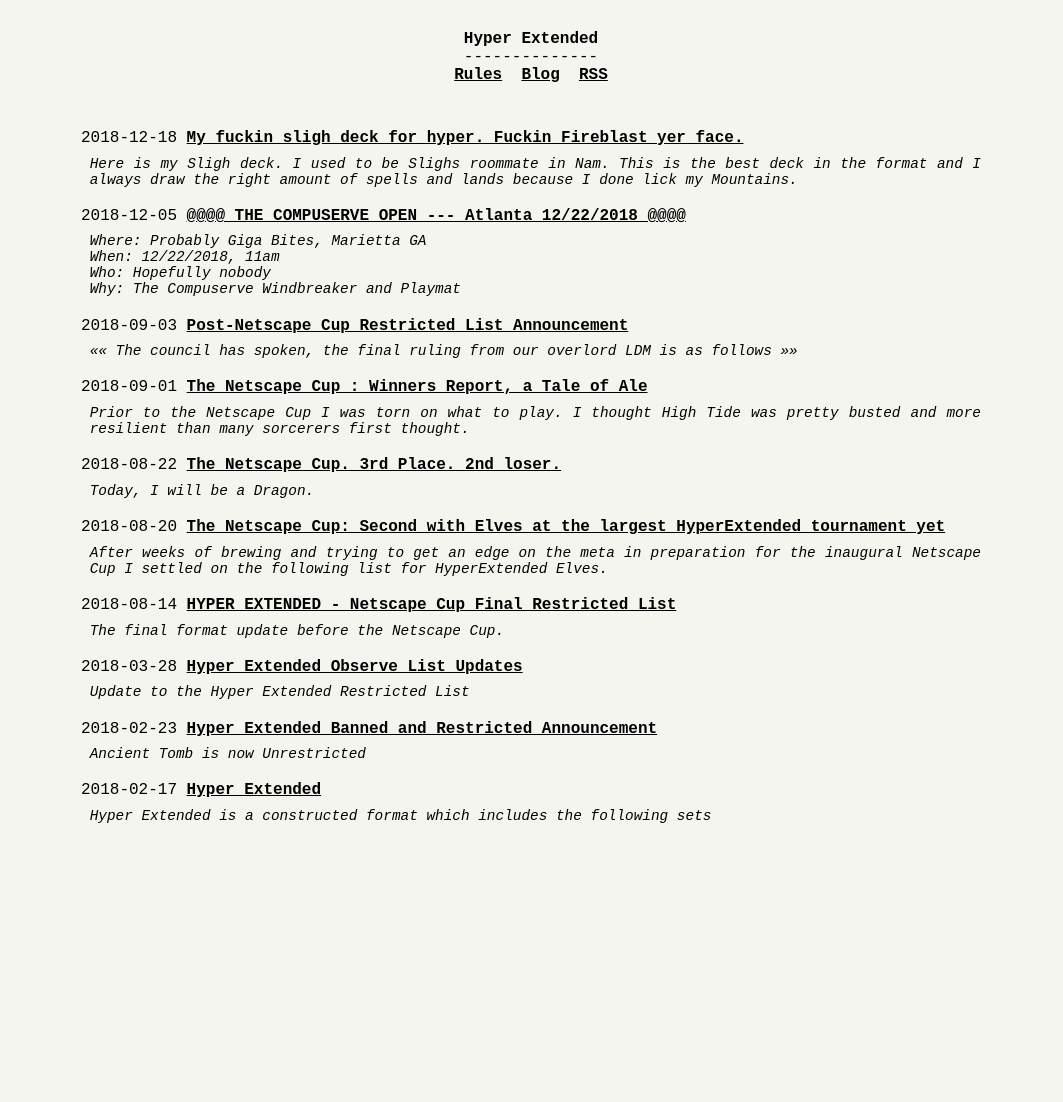
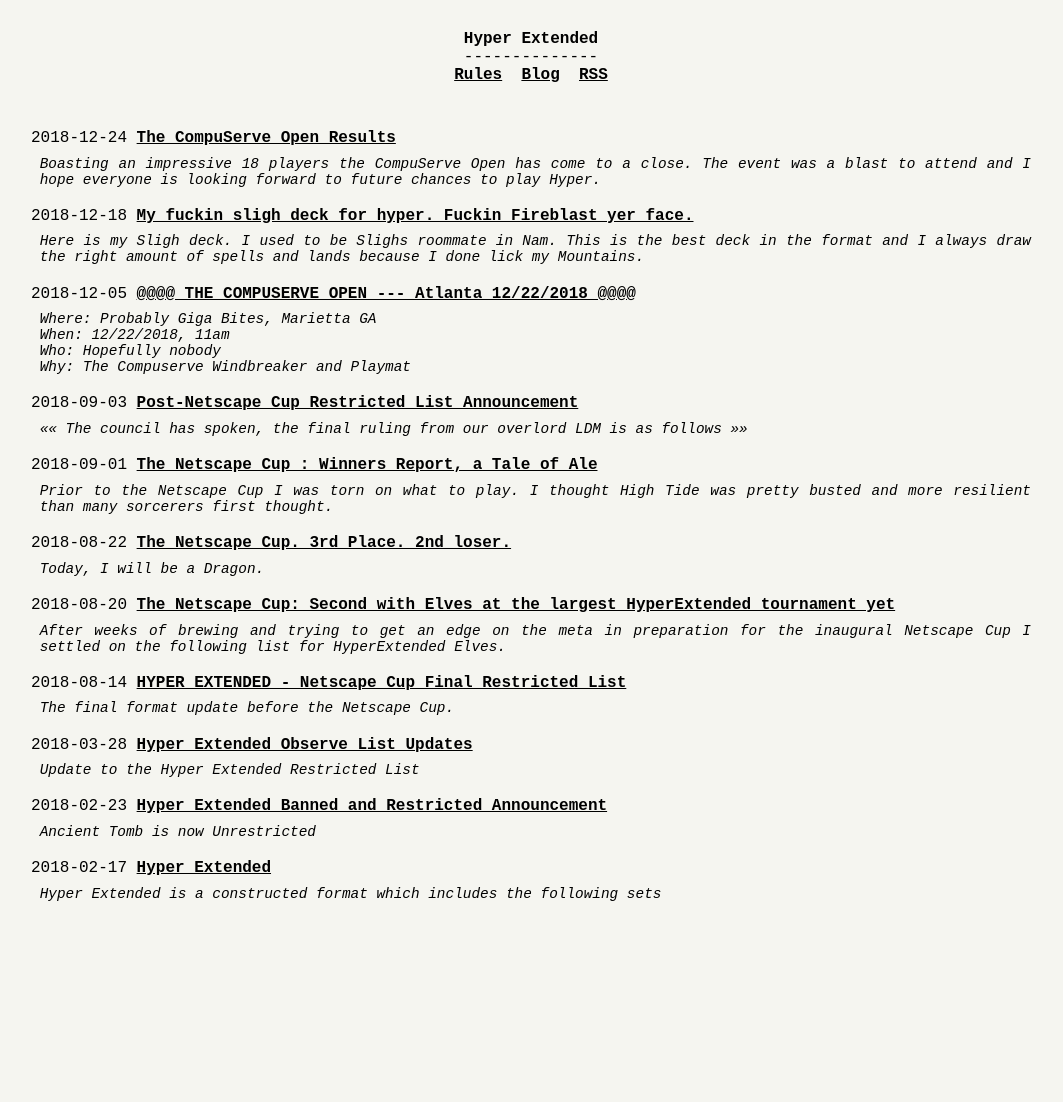
Before and after one commit to hypermtg/hextended.com, a Jekyll site: the page built from blog.html, in a window 1280 px wide. Shown: the whole page, without its empty margins (109-1172 px from the left). Built offline with Jekyll 4.4.1, drawn with Linux system fonts in a browser that asks for light colours; before the commit the page ends 1024 px from its top, so only the background shows below that.

Commit message:
post: 2018-12-24 post compuserve open

```diff
--- /dev/null
+++ b/_posts/2018-12-24-post-compuserve.md
@@ -0,0 +1,213 @@
+---
+layout: post
+title: "The CompuServe Open Results"
+author: brendanhagan
+date: 2018-12-24 17:00:00 -0500
+categories: blog
+tags: announcement events report decks
+---
+
+Boasting an impressive 18 players the CompuServe Open has come to a close. The event was a blast to attend and I hope everyone is looking forward to future chances to play Hyper.
+
+<img src="/assets/img/compuserve/20181222_221036.jpg">
+
+<h2>1st Place: <a href="https://twitter.com/targetplayer">Sol Malka</a>, GBr Survival</h2>
+<hr/>
+
+At the end of 5 rounds and a cut to top 4, the winner is Sol Malka, with a new spin on a old favorite.
+
+<div class="deck">
+<div>
+    <div>8 <a href="https://scryfall.com/card/parl/5/forest">Forest</a></div>
+    <div>3 <a href="https://scryfall.com/card/parl/3/swamp">Swamp</a></div>
+    <div>1 <a href="https://scryfall.com/card/parl/4/mountain">Mountain</a></div>
+    <div>4 <a href="https://scryfall.com/card/apc/141/llanowar-wastes">Llanowar Wastes</a></div>
+    <div>4 <a href="https://scryfall.com/card/ons/330/wooded-foothills">Wooded Foothills</a></div>
+    <div>1 <a href="https://scryfall.com/card/ons/313/bloodstained-mire">Bloodstained Mire</a></div>
+    <div>1 <a href="https://scryfall.com/card/sth/143/volraths-stronghold">Volrath's Stronghold</a></div>
+</div>
+<div>
+    <div>4 <a href="https://scryfall.com/card/usg/132/duress">Duress</a></div>
+    <div>4 <a href="https://scryfall.com/card/exo/129/survival-of-the-fittest">Survival of the Fittest</a></div>
+    <div>1 <a href="https://scryfall.com/card/tmp/142/living-death">Living Death</a></div>
+    <div>1 <a href="https://scryfall.com/card/exo/72/recurring-nightmare">Recurring Nightmare</a></div>
+    <div>1 <a href="https://scryfall.com/card/vis/72/vampiric-tutor">Vampiric Tutor</a></div>
+    <div>2 <a href="https://scryfall.com/card/tmp/308/scroll-rack">Scroll Rack</a></div>
+    <div>4 <a href="https://scryfall.com/card/ice/244/fyndhorn-elves">Fyndhorn Elves</a></div>
+    <div>2 <a href="https://scryfall.com/card/tor/121/basking-rootwalla">Basking Rootwalla</a></div>
+    <div>1 <a href="https://scryfall.com/card/tmp/190/mogg-fanatic">Mogg Fanatic</a></div>
+    <div>1 <a href="https://scryfall.com/card/sth/108/hermit-druid">Hermit Druid</a></div>
+    <div>2 <a href="https://scryfall.com/card/mir/253/wall-of-roots">Wall of Roots</a></div>
+    <div>1 <a href="https://scryfall.com/card/tor/69/mesmeric-fiend">Mesmeric Fiend</a></div>
+    <div>2 <a href="https://scryfall.com/card/sth/118/spike-feeder">Spike Feeder</a></div>
+    <div>1 <a href="https://scryfall.com/card/ulg/118/yavimaya-granger">Yavimaya Granger</a></div>
+    <div>1 <a href="https://scryfall.com/card/uds/124/yavimaya-elder">Yavimaya Elder</a></div>
+    <div>1 <a href="https://scryfall.com/card/mmq/214/squee-goblin-nabob">Squee, Goblin Nabob</a></div>
+    <div>1 <a href="https://scryfall.com/card/lgn/132/nantuko-vigilante">Nantuko Vigilante</a></div>
+    <div>1 <a href="https://scryfall.com/card/all/53/krovikan-horror">Krovikan Horror</a></div>
+    <div>1 <a href="https://scryfall.com/card/tor/60/faceless-butcher">Faceless Butcher</a></div>
+    <div>1 <a href="https://scryfall.com/card/exo/128/spike-weaver">Spike Weaver</a></div>
+    <div>2 <a href="https://scryfall.com/card/ulg/74/avalanche-riders">Avalanche Riders</a></div>
+    <div>1 <a href="https://scryfall.com/card/ice/252/lhurgoyf">Lhurgoyf</a></div>
+    <div>1 <a href="https://scryfall.com/card/jud/117/genesis">Genesis</a></div>
+    <div>1 <a href="https://scryfall.com/card/ulg/101/deranged-hermit">Deranged Hermit</a></div>
+</div>
+<div>
+    Sideboard:
+    <div>3 <a href="https://scryfall.com/card/wth/155/phyrexian-furnace">Phyrexian Furnace</a></div>
+    <div>2 <a href="https://scryfall.com/card/tmp/128/diabolic-edict">Diabolic Edict</a></div>
+    <div>2 <a href="https://scryfall.com/card/ulg/51/engineered-plague">Engineered Plague</a></div>
+    <div>1 <a href="https://scryfall.com/card/tmp/219/choke">Choke</a></div>
+    <div>1 <a href="https://scryfall.com/card/pcy/126/spore-frog">Spore Frog</a></div>
+    <div>1 <a href="https://scryfall.com/card/usg/248/elvish-lyrist">Elvish Lyrist</a></div>
+    <div>1 <a href="https://scryfall.com/card/lgn/86/withered-wretch">Withered Wretch</a></div>
+    <div>1 <a href="https://scryfall.com/card/ulg/49/bone-shredder">Bone Shredder</a></div>
+    <div>1 <a href="https://scryfall.com/card/vis/123/uktabi-orangutan">Hump Monkey</a></div>
+    <div>1 <a href="https://scryfall.com/card/exo/79/anarchist">Anarchist</a></div>
+</div>
+</div>
+
+<h2>2nd Place: Ben, Miracle Gro</h2>
+<hr/>
+
+Coming in 2nd was Ben, the creator of the format, with a spicy four color Miracle Gro deck including hits such as <a href="https://scryfall.com/card/pls/89/quirion-dryad">Quirion Dryad</a>, <a href="https://scryfall.com/card/ody/292/psychatog">Psychatog</a>, <a href="https://scryfall.com/card/pls/116/meddling-mage">Meddling Mage</a>, and <a href="https://scryfall.com/card/p02/12/armageddon">Armageddon</a>.
+
+_Decklist unavailable_
+
+<h2>3rd Place: <a href="https://twitter.com/turn1lackey">John-Peter Reiland</a>, Goblins</h2>
+<hr/>
+
+With a strong third finish is resident Goblin aficionado JPR with his first draft at the deck in Hyper.
+
+<div class="deck">
+    <div>
+        <div>7 <a href="https://scryfall.com/card/parl/4/mountain">Mountain</a></div>
+        <div>1 <a href="https://scryfall.com/card/parl/5/forest">Forest</a></div>
+        <div>4 <a href="https://scryfall.com/card/ons/330/wooded-foothills">Wooded Foothills</a></div>
+        <div>4 <a href="https://scryfall.com/card/ice/356/karplusan-forest">Karplusan Forest</a></div>
+        <div>4 <a href="https://scryfall.com/card/mmq/324/rishadan-port">Rishadan Port</a></div>
+        <div>4 <a href="https://scryfall.com/card/tmp/330/wasteland">Wasteland</a></div>
+    </div>
+    <div>
+        <div>3 <a href="https://scryfall.com/card/all/78/pyrokinesis">Pyrokinesis</a></div>
+        <div>4 <a href="https://scryfall.com/card/usg/190/goblin-lackey">Goblin Lackey</a></div>
+        <div>4 <a href="https://scryfall.com/card/ons/205/goblin-piledriver">Goblin Piledriver</a></div>
+        <div>4 <a href="https://scryfall.com/card/scg/97/goblin-warchief">Goblin Warchief</a></div>
+        <div>4 <a href="https://scryfall.com/card/usg/191/goblin-matron">Goblin Matron</a></div>
+        <div>4 <a href="https://scryfall.com/card/lgn/94/gempalm-incinerator">Gempalm Incinerator</a></div>
+        <div>4 <a href="https://scryfall.com/card/apc/62/goblin-ringleader">Goblin Ringleader</a></div>
+        <div>3 <a href="https://scryfall.com/card/scg/103/siege-gang-commander">Siege-Gang Commander</a></div>
+        <div>2 <a href="https://scryfall.com/card/tmp/190/mogg-fanatic">Mogg Fanatic</a></div>
+        <div>1 <a href="https://scryfall.com/card/ons/230/skirk-prospector">Skirk Prospector</a></div>
+        <div>1 <a href="https://scryfall.com/card/vis/80/goblin-recruiter">Goblin Recruiter</a></div>
+        <div>1 <a href="https://scryfall.com/card/mir/180/goblin-tinkerer">Goblin Tinkerer</a></div>
+        <div>1 <a href="https://scryfall.com/card/ons/207/goblin-sharpshooter">Goblin Sharpshooter</a></div>
+    </div>
+    <div>
+        Sideboard:
+        <div>2 <a href="https://scryfall.com/card/sth/133/ensnaring-bridge">Ensnaring Bridge</a></div>
+        <div>1 <a href="https://scryfall.com/card/tmp/165/boil">Boil</a></div>
+        <div>2 <a href="https://scryfall.com/card/ice/213/pyroblast">Pyroblast</a></div>
+        <div>3 <a href="https://scryfall.com/card/pls/111/hull-breach">Hull Breach</a></div>
+        <div>2 <a href="https://scryfall.com/card/wth/155/phyrexian-furnace">Phyrexian Furnace</a></div>
+        <div>2 <a href="https://scryfall.com/card/wth/129/gaeas-blessing">Gaea's Blessing</a></div>
+        <div>1 <a href="https://scryfall.com/card/mir/180/goblin-tinkerer">Goblin Tinkerer</a></div>
+        <div>1 <a href="https://scryfall.com/card/ons/207/goblin-sharpshooter">Goblin Sharpshooter</a></div>
+        <div>1 <a href="https://scryfall.com/card/tmp/190/mogg-fanatic">Mogg Fanatic</a></div>
+    </div>
+</div>
+
+
+<h2>4th Place: <a href="https://twitter.com/hurricaneshand">Josh Hand</a>, Full English Breakfast</h2>
+<hr/>
+
+Closing out the top 4 is Josh Hand with a different take of Survival.
+
+<div class="deck">
+    <div>
+        <div>4 <a href="https://scryfall.com/card/parl/5/forest">Forest</a></div>
+        <div>6 <a href="https://scryfall.com/card/parl/2/island">Island</a></div>
+        <div>2 <a href="https://scryfall.com/card/ons/328/windswept-heath">Windswept Heath</a></div>
+        <div>2 <a href="https://scryfall.com/card/ons/330/wooded-foothills">Wooded Foothills</a></div>
+        <div>1 <a href="https://scryfall.com/card/ons/316/flooded-strand">Flooded Strand</a></div>
+        <div>2 <a href="https://scryfall.com/card/ons/321/polluted-delta">Polluted Delta</a></div>
+        <div>4 <a href="https://scryfall.com/card/apc/143/yavimaya-coast">Yavimaya Coast</a></div>
+    </div>
+    <div>
+        <div>1 <a href="https://scryfall.com/card/ice/61/brainstorm">Brainstorm</a></div>
+        <div>4 <a href="https://scryfall.com/card/scg/52/stifle">Stifle</a></div>
+        <div>4 <a href="https://scryfall.com/card/vis/34/impulse">Impulse</a></div>
+        <div>3 <a href="https://scryfall.com/card/sth/36/mana-leak">Mana Leak</a></div>
+        <div>4 <a href="https://scryfall.com/card/exo/129/survival-of-the-fittest">Survival of the Fittest</a></div>
+        <div>2 <a href="https://scryfall.com/card/tmp/70/intuition">Intuition</a></div>
+        <div>4 <a href="https://scryfall.com/card/all/28/force-of-will">Force of Will</a></div>
+        <div>2 <a href="https://scryfall.com/card/ice/244/fyndhorn-elves">Fyndhorn Elves</a></div>
+        <div>3 <a href="https://scryfall.com/card/mir/315/phyrexian-dreadnought">Phyrexian Dreadnought</a></div>
+        <div>1 <a href="https://scryfall.com/card/mir/253/wall-of-roots">Wall of Roots</a></div>
+        <div>1 <a href="https://scryfall.com/card/jud/36/cephalid-inkshrouder">Cephalid Inkshrouder</a></div>
+        <div>1 <a href="https://scryfall.com/card/por/59/man-o-war">Man-o'-War</a></div>
+        <div>4 <a href="https://scryfall.com/card/sth/48/volraths-shapeshifter">Volrath's Shapeshifter</a></div>
+        <div>1 <a href="https://scryfall.com/card/mmq/214/squee-goblin-nabob">Squee, Goblin Nabob</a></div>
+        <div>1 <a href="https://scryfall.com/card/ody/288/iridescent-angel">Iridescent Angel</a></div>
+        <div>1 <a href="https://scryfall.com/card/lgn/78/phage-the-untouchable">Phage, the Untouchable</a></div>
+        <div>1 <a href="https://scryfall.com/card/lgn/1/akroma-angel-of-wrath">Akroma, Angel of Wrath</a></div>
+        <div>1 <a href="https://scryfall.com/card/tor/64/hypnox">Hypnox</a></div>
+    </div>
+    <div>
+        Sideboard:
+        <div>3 <a href="https://scryfall.com/card/wth/155/phyrexian-furnace">Phyrexian Furnace</a></div>
+        <div>1 <a href="https://scryfall.com/card/usg/248/elvish-lyrist">Elvish Lyrist</a></div>
+        <div>1 <a href="https://scryfall.com/card/pcy/126/spore-frog">Spore Frog</a></div>
+        <div>2 <a href="https://scryfall.com/card/ons/275/naturalize">Naturalize</a></div>
+        <div>2 <a href="https://scryfall.com/card/tmp/56/chill">Chill</a></div>
+        <div>1 <a href="https://scryfall.com/card/usg/76/gilded-drake">Gilded Drake</a></div>
+        <div>3 <a href="https://scryfall.com/card/vis/102/city-of-solitude">City of Solitude</a></div>
+        <div>1 <a href="https://scryfall.com/card/jud/117/genesis">Genesis</a></div>
+        <div>1 <a href="https://scryfall.com/card/usg/179/crater-hellion">Crater Hellion</a></div>
+    </div>
+</div>
+
+<h2>Other Decks</h2>
+<hr/>
+
+Off the top of my head here are the other decks from the event, in no particular order.
+
+<div>GB Survival</div>
+<div>GU Opposition/Squirrel's Nest</div>
+<div>BR Zombie Infestation</div>
+<div>UB Psychatog</div>
+<div>UB Psychatog with Zombie Infestation</div>
+<div>Flash Rector</div>
+<div>High Tide</div>
+<div>Sligh/Burn</div>
+<div>UB Reanimator</div>
+<div>Reanimator with Braids</div>
+<div>Elves</div>
+<div>Big Red (Covetous Dragon)</div>
+<div>UG Turbolands</div>
+<div>Unknown</div>
+
+<h2>Images</h2>
+<hr/>
+<br/>
+
+<div class="image-set">
+    <div class="image-pair">
+        <img src="/assets/img/compuserve/20181222_174152.jpg">
+        <img src="/assets/img/compuserve/20181222_154221.jpg">
+    </div>
+    <img src="/assets/img/compuserve/20181222_164431.jpg">
+    <img src="/assets/img/compuserve/20181222_173749.jpg">
+    <img src="/assets/img/compuserve/20181222_174037.jpg">
+    <img src="/assets/img/compuserve/compuserve-br-zombie-infestation.jpg">
+    <img src="/assets/img/compuserve/IMG_20181222_190252.jpg">
+    <div class="image-pair">
+        <img src="/assets/img/compuserve/20181222_173752.jpg">
+        <img src="/assets/img/compuserve/20181222_193849.jpg">
+    </div>
+    <img src="/assets/img/compuserve/20181222_193306.jpg">
+    <img src="/assets/img/compuserve/compuserve-4-psychatog.jpg">
+    <img src="/assets/img/compuserve/20181222_203920.jpg">
+    <img src="/assets/img/compuserve/20181222_210554.jpg">
+    <img src="/assets/img/compuserve/20181222_220008.jpg">
+</div>
--- a/assets/css/main.scss
+++ b/assets/css/main.scss
@@ -9,7 +9,7 @@
 
     padding: 0 2ch;
     margin: 30px auto 200px;
-    max-width: 900px;
+    max-width: 1000px;
 
     @media(max-width: 500px) {
         font-size: 12px;
@@ -51,6 +51,7 @@
 
 img {
     border: none;
+    max-width: 100%;
 }
 
 header {
@@ -153,3 +154,32 @@
         text-align: left;
     }
 }
+
+.deck {
+    display: flex;
+
+    > div {
+        flex-grow: 1;
+        flex-basis: 150px;
+        border-right: 5px solid transparent;
+        border-bottom: 10px solid transparent;
+    }
+
+    @media (max-width: 1024px) {
+        flex-direction: column;
+
+        > div {
+            flex-basis: 0;
+        }
+    }
+}
+
+.image-set {
+    display: flex;
+    flex-direction: column;
+}
+
+.image-pair {
+    display: flex;
+    flex-direction: row;
+}
```
Also changed, not shown: assets/img/compuserve/20181222_154221.jpg (added), assets/img/compuserve/20181222_164431.jpg (added), assets/img/compuserve/20181222_173749.jpg (added), assets/img/compuserve/20181222_173752.jpg (added), assets/img/compuserve/20181222_174037.jpg (added), assets/img/compuserve/20181222_174152.jpg (added), assets/img/compuserve/20181222_193306.jpg (added), assets/img/compuserve/20181222_193849.jpg (added), assets/img/compuserve/20181222_203920.jpg (added), assets/img/compuserve/20181222_210554.jpg (added), assets/img/compuserve/20181222_220008.jpg (added), assets/img/compuserve/20181222_221036.jpg (added), assets/img/compuserve/IMG_20181222_190252.jpg (added), assets/img/compuserve/compuserve-4-psychatog.jpg (added), 1 more files.
